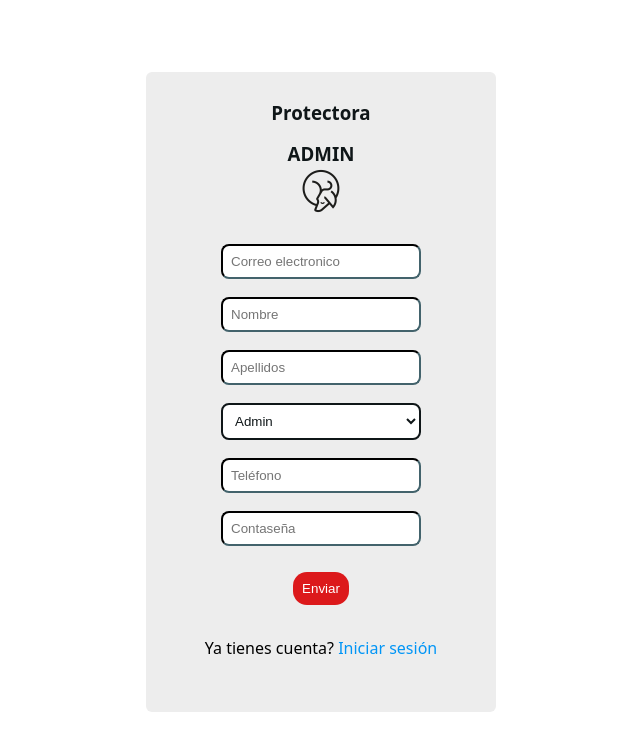
After one commit to rubenfreiria/Proyecto, a PHP site: page /public/administracionAlta.html in a window 1280 px wide. The commit adds this page. Shown: the top 751 px of the page, without its empty margins (319-959 px from the left). Run offline with PHP 8.4, Linux system fonts and the light colour scheme.

Commit message:
funcion comprobar nivel acceso
Se crea la funcion para comprobar el nivel de acceso una vez el usuario se logea. Tambien se empieza pagina de administracion

```diff
--- a/index.php
+++ b/index.php
@@ -45,7 +45,7 @@
     </div>
   </section>
   <main id="index-main">
-    <h1 class="slide-bottom">Texto</h1>
+    <h1 class="slide-bottom">Perro</h1>
     <h1 class="slide-bottom">De</h1>
     <h1 class="slide-bottom">Ejemplo</h1>
     <video src=".\media\video\vd01.mp4" autoplay="true" muted="true" loop="true"></video>
@@ -79,6 +79,7 @@
       </div>
     </div>
   </section>
+
   <footer id="footer-index">
     <div id="social">
       <a>
--- a/modules/comprobarFormRegister.php
+++ b/modules/comprobarFormRegister.php
@@ -3,7 +3,7 @@
 /**
  * [Comprueba que el formilario de register esté cubierto]
  *
- * @return  [type]  [Devuelve true si esta bien o false si no]
+ * @return  [int]  [Devuelve true si esta bien o false si no]
  */
 function comprobarFormRegister()
 {
--- /dev/null
+++ b/public/administracionAlta.html
@@ -0,0 +1,107 @@
+<!DOCTYPE html>
+<html lang="es">
+  <head>
+    <meta charset="UTF-8" />
+    <meta http-equiv="X-UA-Compatible" content="IE=edge" />
+    <meta name="viewport" content="width=device-width, initial-scale=1.0" />
+    <link rel="icon" type="image/png" href="../media/logos/logoWhite.png" />
+    <link rel="stylesheet" href="../styles/styles.css" />
+    <title>Administracion</title>
+  </head>
+
+  <body>
+    <!--  <?php
+    include("../modules/comprobarNivelAcceso.php");
+    if (comprobarNivelAcceso() == "admin") {
+        echo "a";
+    }else{
+        echo "  <div id='containerFaltanPermisos'>
+                    <div id='faltanPermisos'>
+                        <h2 id='h2FaltanPermisos'>No tienes permisos para acceder a esta pagina</h2>
+                        <a id="aAzul" href='../index.php'>Volver a la pagina principal</a>
+                    </div>
+                </div>";
+    }
+    ?> -->
+
+    <body>
+      <div class="formFlex">
+        <div id="containerFormAdmin">
+          <a class="backToIndex" href="../index.php">
+            <h3 class="h3Login">Protectora</h3>
+            <h3>ADMIN</h3>
+            <img id="logoHeader" src="../media/logos/logo.png" />
+          </a>
+          <form action="../modules/insertRegisterUser.php" method="post">
+            <input
+              type="email"
+              name="registerAdminEmail"
+              id="registerAdminEmail"
+              class="elementoForm"
+              placeholder="Correo electronico"
+              required
+            />
+            <input
+              type="text"
+              name="registerAdminName"
+              id="registerAdminName"
+              class="elementoForm"
+              placeholder="Nombre"
+              required
+            />
+            <input
+              type="text"
+              name="registerAdminApellidos"
+              id="registerAdminApellidos"
+              class="elementoForm"
+              placeholder="Apellidos"
+              required
+            />
+            <select
+              name="registerAdminPermisos"
+              id="registerAdminPermisos"
+              class="elementoForm"
+              required
+            >
+              <option class="registerAdminPermisos" value="admin">Admin</option>
+              <option class="registerAdminPermisos" value="veterinario">Veterinario</option>
+              <option class="registerAdminPermisos" value="otro">Otro</option>
+            </select>
+            <input
+              type="tel"
+              name="registerAdminPhone"
+              id="registerAdminPhone"
+              class="elementoForm"
+              placeholder="Teléfono"
+              required
+            />
+            <input
+              type="password"
+              name="registerAdminPassword"
+              id="registerAdminPassword"
+              class="elementoForm"
+              placeholder="Contaseña"
+              required
+            />
+            <!--  <?php
+            session_start();
+            if (isset($_SESSION["error_register"])) {
+              echo "<p id='infoLoginYRegister'>" . $_SESSION["error_register"] . "</p>";
+              unset($_SESSION["error_register"]);
+            }
+            if (isset($_SESSION['registro_exitoso'])) {
+              echo "<p id='infoLoginYRegister'>" . $_SESSION['registro_exitoso'] . "</p>";
+              unset($_SESSION['registro_exitoso']);
+            }
+            session_destroy();
+            ?> -->
+            <button class="btnForm" type="submit">Enviar</button>
+          </form>
+          <p class="cambioForm">
+            Ya tienes cuenta?<a href="./login.php"> Iniciar sesión</a>
+          </p>
+        </div>
+      </div>
+    </body>
+  </body>
+</html>
--- a/styles/styles.css
+++ b/styles/styles.css
@@ -86,11 +86,11 @@ a:active {
   align-items: center;
 }
 
-#formCerrarSesion{
+#formCerrarSesion {
   height: 100%;
 }
 
-#btnCerrarSesion{
+#btnCerrarSesion {
   margin-bottom: 36px;
   font-size: 15px;
   cursor: pointer;
@@ -432,6 +432,7 @@ form {
 .cambioForm a {
   color: #0095f6;
 }
+
 .cambioForm a:hover {
   color: #29a9ff;
 }
@@ -545,3 +546,97 @@ form {
   opacity: 0;
 }
 /* Fin estilos scroll top btn */
+
+/* Inicio administracion */
+#containerFaltanPermisos {
+  margin-top: 64px;
+  display: flex;
+  align-items: center;
+  justify-content: center;
+}
+
+#faltanPermisos {
+  width: 340px;
+  display: flex;
+  align-items: center;
+  justify-content: center;
+  flex-direction: column;
+}
+
+#h2FaltanPermisos {
+  padding: 12px;
+  text-align: center;
+}
+
+#aAzul {
+  color: #0095f6;
+}
+#aAzul:hover {
+  color: #29a9ff;
+}
+
+#containerFormAdmin {
+  display: flex;
+  align-items: center;
+  flex-direction: column;
+  width: 350px;
+  height: 640px;
+  border-radius: 6px;
+  background-color: var(--main-grey);
+}
+
+#registerAdminPermisos {
+  border-width: 2px;
+  border-color: var(--main-black);
+}
+/* Fin administracion */
+
+/* Inicio panel administracion */
+#containerPanelAdministracion{
+  display: flex;
+  align-items: center;
+  justify-content: center;
+  flex-direction: column;
+}
+
+.administracionPanel {
+  display: flex;
+  align-items: center;
+  flex-direction: column;
+  justify-content: center;
+  border-radius: 20px;
+  margin-top: 32px;
+  background-color: var(--main-grey);
+  width: 320px;
+  height: 200px;
+}
+
+#administracionH1{
+  margin-top: 36px;
+  font-size: 28px;
+}
+
+#administracionH2{
+  font-size: 22px;
+  margin-top: -18px;
+}
+
+.containerBotonesFormAdministracion {
+  display: flex;
+  align-items: center;
+  justify-content: center;
+}
+
+.containerBotonesFormAdministracion button{
+  margin-top: 20px;
+  margin-left: 10px;
+  padding: 12px;
+}
+
+.containerBotonesFormAdministracion button a{
+  color: var(--main-white);
+  font-size: 16px;
+  font-weight: bold;
+}
+
+/* Fin panel de administracion */
```
Also changed, not shown: modules/comprobarNivelAcceso.php (added, +20 -0 lines), public/administracionPanel.html (added, +23 -0 lines), public/administracionBaja.html (added).
